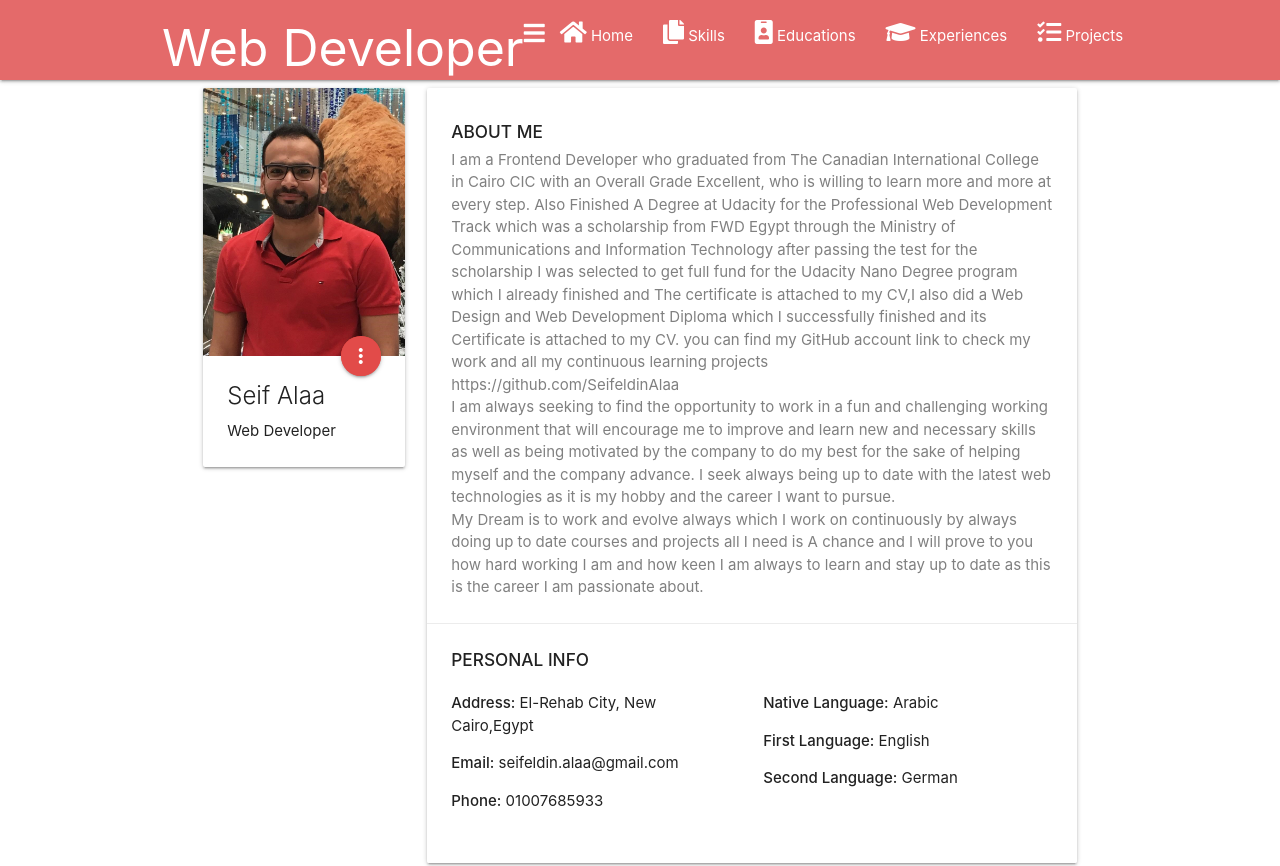
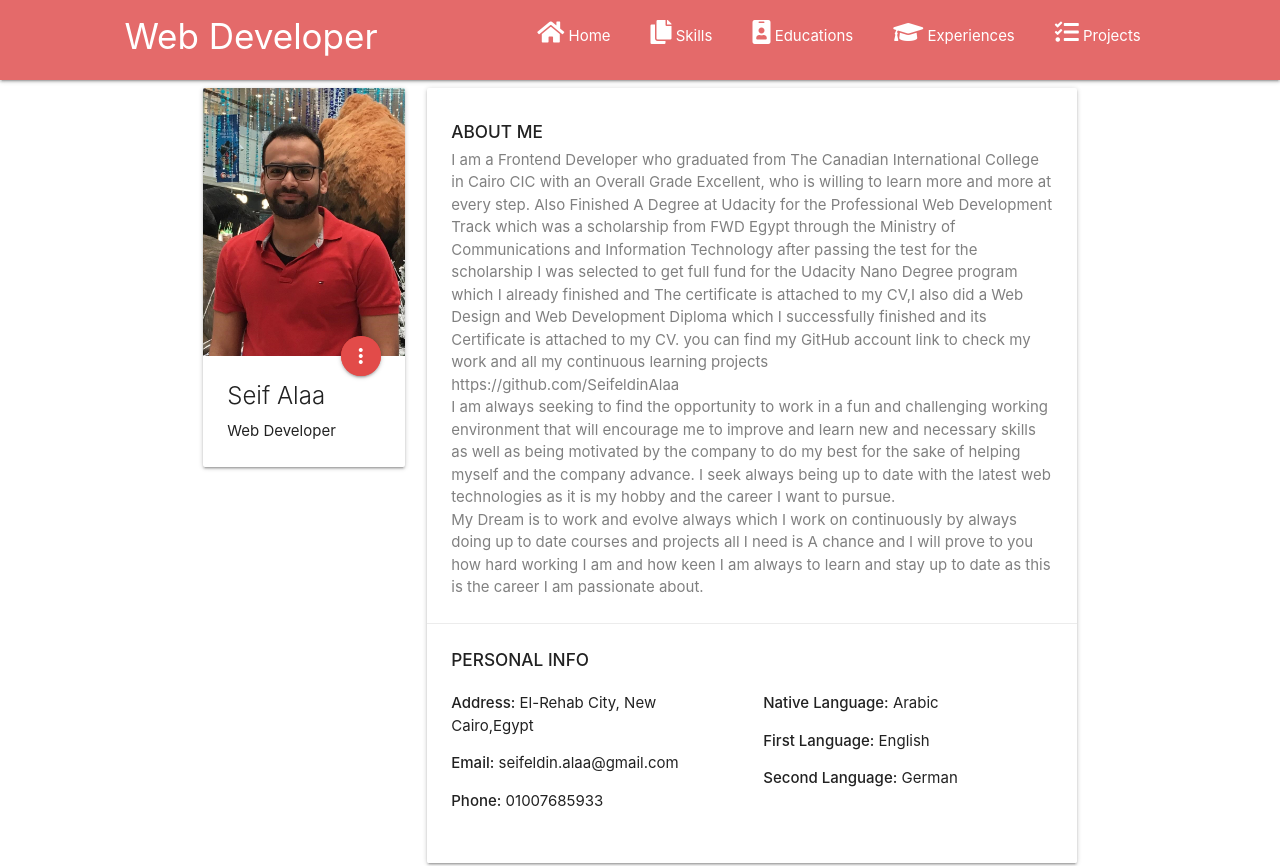
Before and after one commit to SeifeldinAlaa/CV, a React (Create React App) app: page / in a window 1280 px wide. Shown: the top 866 px of the page. Built offline with nearby package versions, Linux system fonts and the light colour scheme.

Commit message:
Updating Navbar

```diff
--- a/src/components/MenuItems.js
+++ b/src/components/MenuItems.js
@@ -25,7 +25,7 @@ iconCName: 'fas fa-home'
 
     {
       title: 'Experiences',
-      url: 'experiences',
+      url: '/experiences',
       cName: 'nav-links',
       iconCName:'fas fa-graduation-cap'
 
--- a/src/components/Navbar.css
+++ b/src/components/Navbar.css
@@ -12,10 +12,91 @@
 
 .navbar-logo{
 
-font-size: 50px;
+font-size: 35px;
 justify-self: start;
 margin-left: 20px;
+margin-bottom: 50px;
 cursor:pointer;
+padding: 10px;
+}
+
+
+
+.nav-menu {
+
+
+  display: grid;
+  grid-template-columns: repeat(5, auto);
+  grid-gap:10px;
+  text-align: center;
+  width:60vw;
+  justify-content: end;
+  margin-right: 2rem;
+}
+
+.menu-icon {
+
+  display: none;
+}
+
+
+@media screen and (max-width: 960px){
+
+  .NavbarItems{
+    position: relative;
+  }
+
+  .nav-menu {
+
+    display: flex;
+    flex-direction: column;
+    width:100%;
+    height: 679px;
+position: absolute;
+top:80px;
+left: -100%;
+opacity: 1;
+transition: all 0.5s ease;
+  }
+
+  .nav-menu.active {
+
+    background:  rgba(223, 77, 77, 0.836);
+    left: 0;
+    opacity: 1;
+    transition: all 0.5s ease;
+    z-index: 1;
+  }
+
+
+.nav-links {
+
+  text-align: center;
+  padding: 2rem;
+  width: 100%;
+  display: table;
+
+}
+
+
+.navbar-logo {
+
+  position: absolute;
+   bottom: -28px;
+  left: 10px;
+
+}
+
+
+.menu-icon {
+
+  display: block;
+  position: absolute;
+  cursor: pointer;
+  left: 290px;
+  top:auto;
+
+}
 
 
 }
--- a/src/components/Navbar.js
+++ b/src/components/Navbar.js
@@ -9,6 +9,10 @@ import {HashLink as Link} from 'react-router-hash-link';
    class Navbar extends Component {
 
     state = {clicked:false}
+
+    handleClick = () => {
+        this.setState({clicked: !this.state.clicked})
+    }
       render() {
           return (
              <nav className="NavbarItems">
@@ -16,7 +20,7 @@ import {HashLink as Link} from 'react-router-hash-link';
              <div className="menu-icon" onClick={this.handleClick}>
 <i className={this.state.clicked ? 'fas fa-times' : 'fas fa-bars'}></i>
              </div>
-             <ul className="right hide-on-med-and-down">
+             <ul className={this.state.clicked ? 'nav-menu active' : 'nav-menu'}>
                  {MenuItems.map((item, index) => {
 return (
 <li key={index}><Link className={item.cName} to={item.url}>
```
